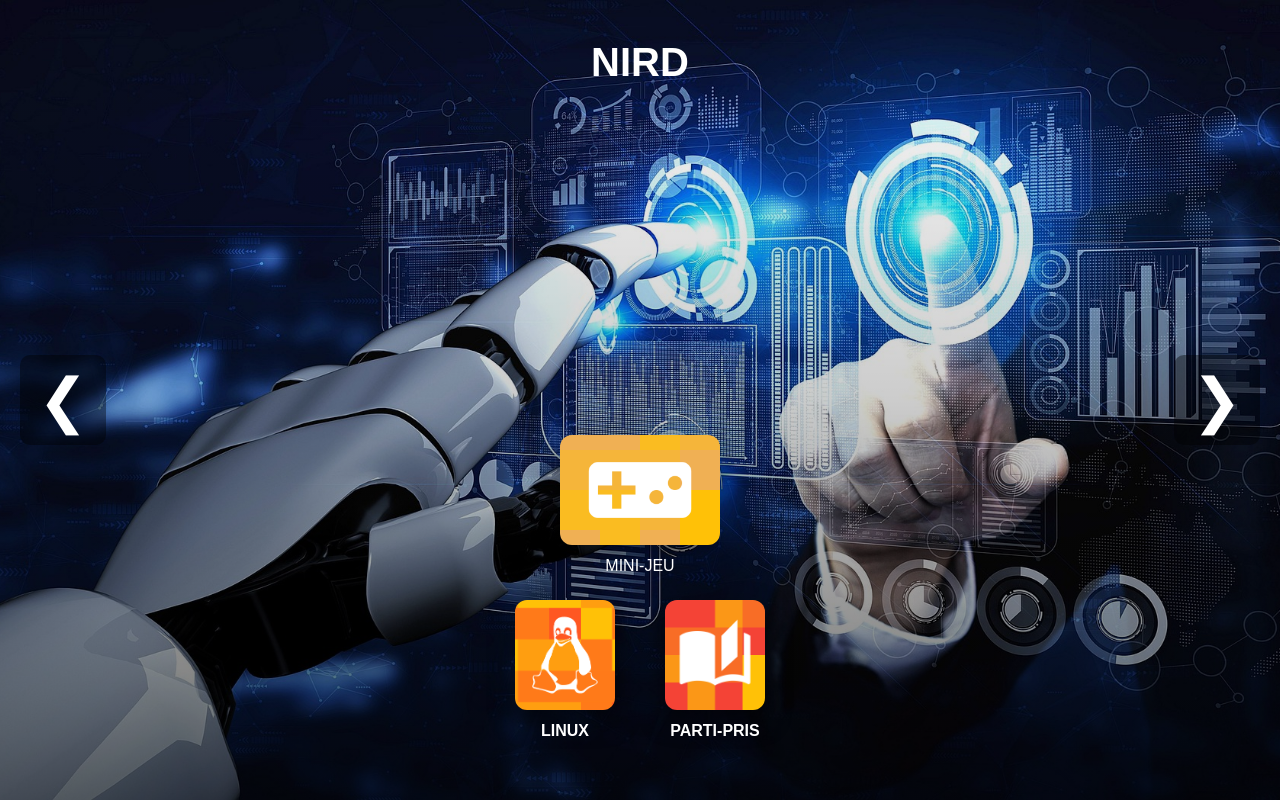
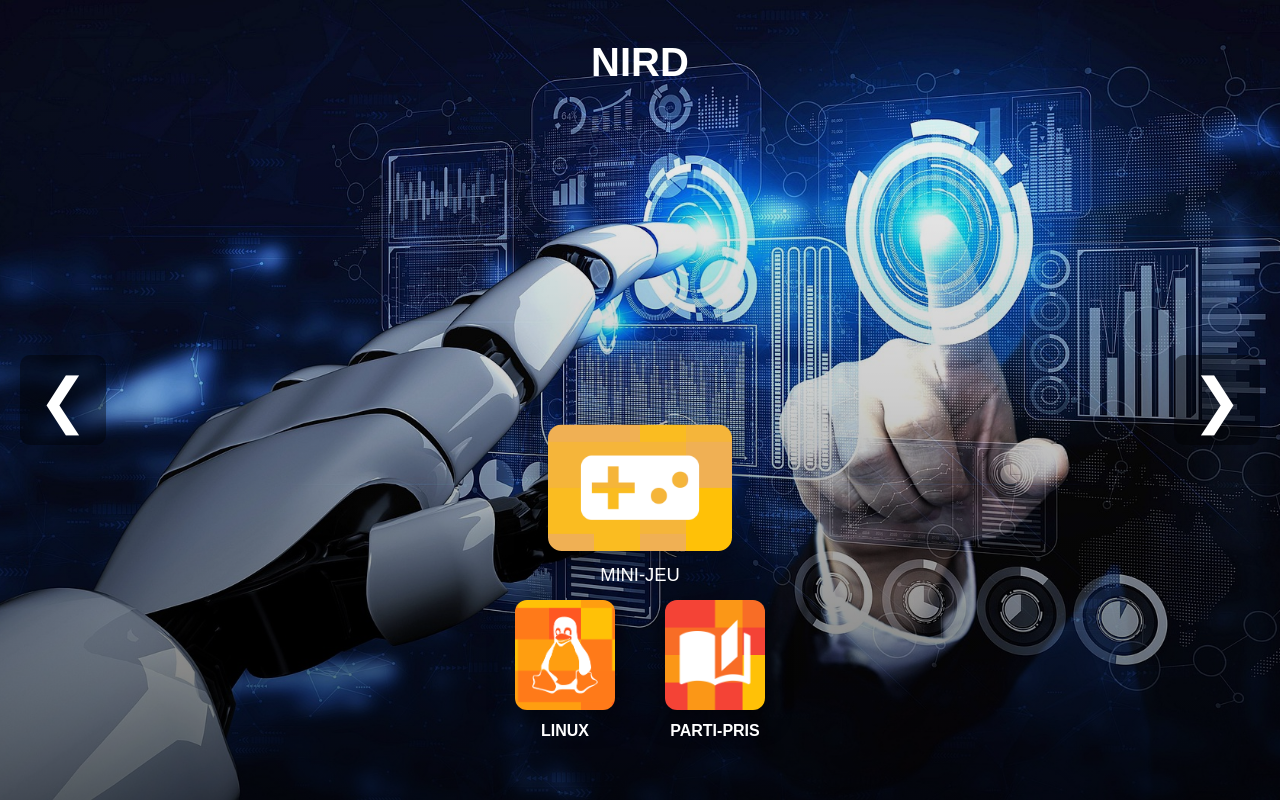
Before and after one commit to ellywklt/projet-nird, a Flask app: page / in a window 1280 px wide, with the pointer over the restyled element. Run offline with Flask 3, Linux system fonts and the light colour scheme.

Commit message:
rebondissage icone

```diff
--- a/flask_app/static/css/style.css
+++ b/flask_app/static/css/style.css
@@ -132,6 +132,10 @@ body {
   transform: scale(1.15);
 }
 
+.card1:hover {
+  transform: scale(1.15);
+}
+
 .nav {
   position: fixed;
   top: 50%;
```
